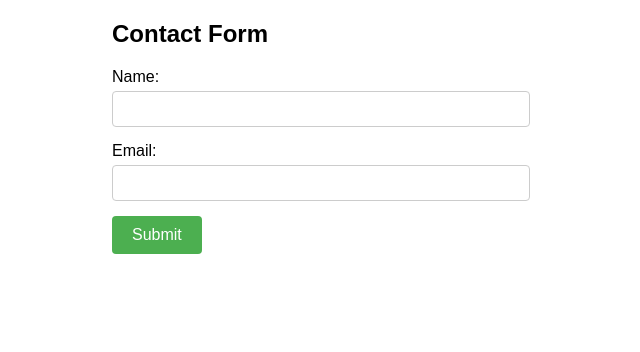
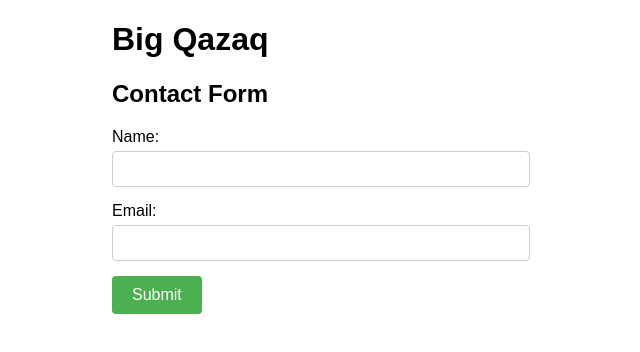
Before and after one commit to ganzyhax/big_qazaq_support_site, a plain HTML site: page index.html in a window 1280 px wide. Shown: the whole page, without its empty margins (328-968 px from the left). Drawn offline with Linux system fonts and the light colour scheme.

Commit message:
Update index.html

```diff
--- a/index.html
+++ b/index.html
@@ -41,6 +41,7 @@
 <body>
 
 <div class="container">
+    <h1>Big Qazaq</h1>
     <h2>Contact Form</h2>
     <form id="contactForm">
         <div class="form-group">
```
